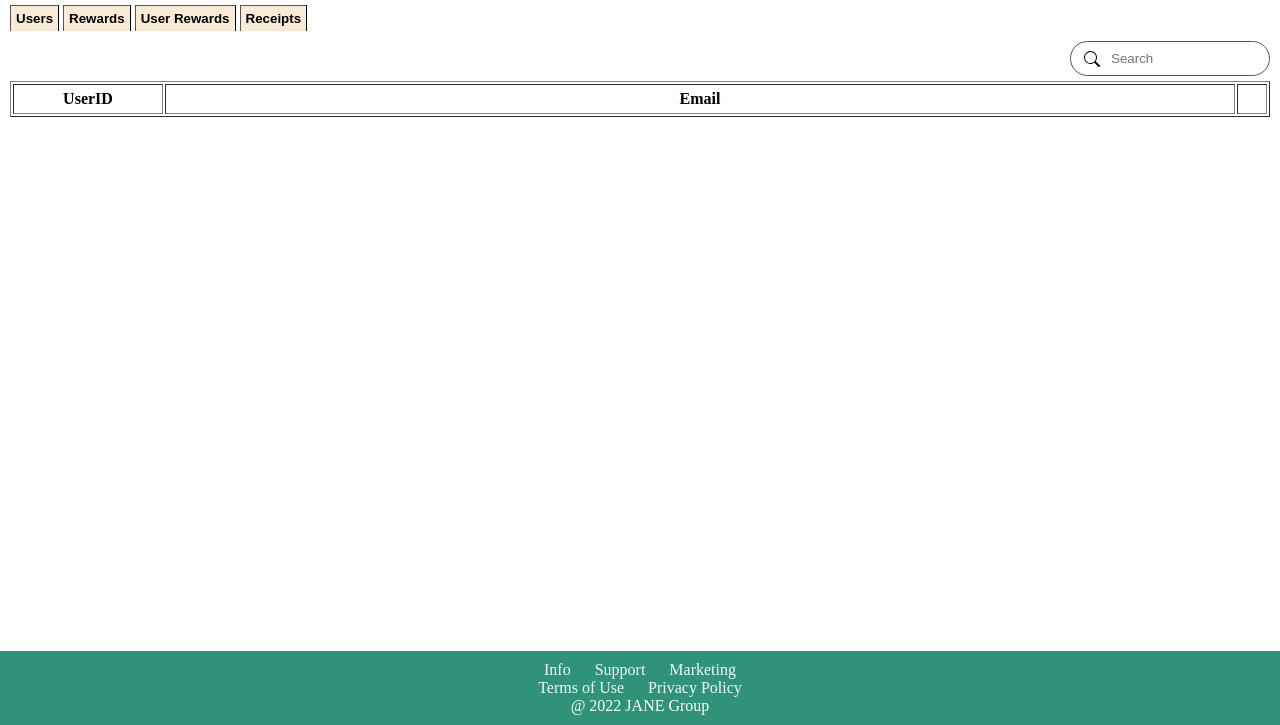
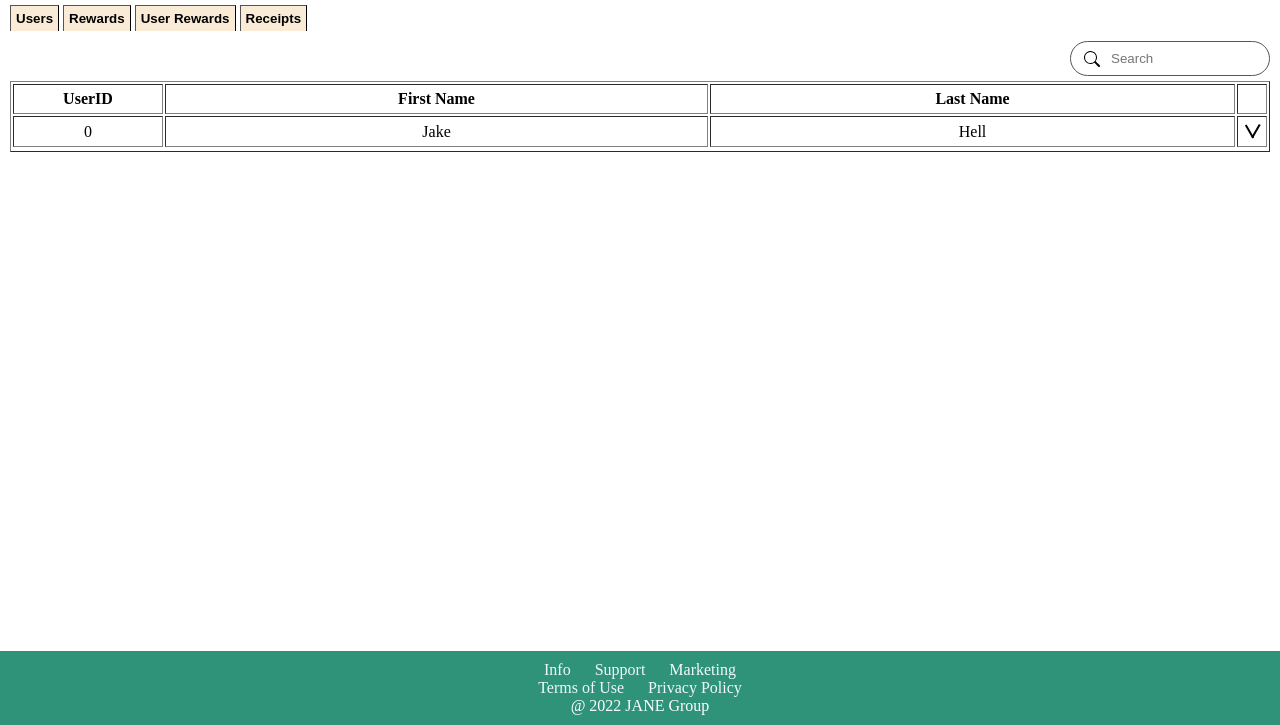
Before and after one commit to ebauss/2800-202210-DTC15, a website: page public/admin.html in a window 1280 px wide. Shown: the part 75-800 px from the top of the page. Drawn offline with nearby package versions, Linux system fonts and the light colour scheme.

Commit message:
Finished creating populating card function

```diff
--- a/public/CSS_Files/admin.css
+++ b/public/CSS_Files/admin.css
@@ -34,9 +34,10 @@ table{
     width: 100%;
 }
 
-th{
+th, td{
     padding-top: 5px;
     padding-bottom: 5px;
+    text-align: center;
 }
 
 .main-content{
--- a/public/CSS_Files/style.css
+++ b/public/CSS_Files/style.css
@@ -13,6 +13,10 @@
     padding: 0px;
     margin: 0px;
     box-sizing: border-box;
+}
+
+body{
+    font-family: Calibri,
 }
 
 li {
--- /dev/null
+++ b/public/CSS_Files/table-cell.css
@@ -0,0 +1,46 @@
+.cell-menu{
+    position: fixed;
+    transition: 0.3s;
+    width: 100%;
+    left: -100%;
+    display: flex;
+    flex-direction: column;
+    background-color: aquamarine;
+    justify-content: space-between;
+    gap: 10px;
+}
+
+.nav-menu.active{
+    left: 0;
+}
+
+.cell-dropdown-icon{
+    display: block;
+    cursor: pointer;
+}
+
+.cell-bar{
+    display: block;
+    width: 15px;
+    height: 2px;
+    margin: 5px auto;
+    background-color: black;
+    -webkit-transition: all 0.3s ease-in-out;
+    transition: all 0.3s ease-in-out;
+}
+
+.cell-bar:nth-child(1){
+    transform: translateX(3.5px) translateY(3px) rotate(-60deg);
+}
+
+.cell-bar:nth-child(2){
+    transform: translateX(-3px) translateY(-3.5px) rotate(60deg);
+}
+
+.cell-dropdown-icon.active .cell-bar:nth-child(1){
+    transform: translateY(3px) rotate(-45deg);
+}
+
+.cell-dropdown-icon.active .cell-bar:nth-child(2){
+    transform: translateY(-3px) rotate(45deg);
+}
--- a/public/JS_Files/Admin-data.js
+++ b/public/JS_Files/Admin-data.js
@@ -1 +1,53 @@
-dummy_data
+dummy_data = [
+    {
+     "user_id": 0,
+     "password": 23131232132132,
+     "firstname": "Jake",
+     "lastname": "Hell",
+     "email": "HellJake@Glassballoon.py",
+     "country": "Canada",
+     "age": 0,
+     "profile_icon": "htpps/",
+     "reward_points": 200,
+     "compass_id": "2312321",
+     "is_admin": true
+    }
+]
+
+function populate_table(data){
+    let tableTemplate = document.getElementById("table-template")
+    data.forEach(element => {
+        userID = element.user_id;
+        password = element.password;
+        fName = element.firstname;
+        lName = element.lastname;
+        email = element.email;
+        country = element.country;
+        age = element.age;
+        profile_icon = element.profile_icon;
+        points = element.reward_points;
+        compass_id = element.compass_id;
+        is_admin = element.is_admin;
+
+        let newcell = tableTemplate.content.cloneNode(true);
+        newcell.querySelector(".user-id").innerHTML = `${userID}`
+        newcell.querySelector(".user-first-name").innerHTML = `${fName}`
+        newcell.querySelector(".user-last-name").innerHTML = `${lName}`
+        newcell.querySelector(".user-password").innerHTML = `${password}`
+        newcell.querySelector(".user-email").innerHTML = `${email}`
+        newcell.querySelector(".user-country").innerHTML = `${country}`
+        newcell.querySelector(".user-points").innerHTML = `${points}`
+        newcell.querySelector(".user-age").innerHTML = `${age}`
+        newcell.querySelector(".user-profile-icon").innerHTML = `${profile_icon}`
+        newcell.querySelector(".user-compass-id").innerHTML = `${compass_id}`
+        newcell.querySelector(".user-admin").innerHTML = `${is_admin}`
+
+        document.getElementById("table-body").append(newcell);
+    });
+}
+
+function setup(){
+    populate_table(dummy_data)
+}
+
+$(document).ready(setup)
--- a/public/admin.html
+++ b/public/admin.html
@@ -24,9 +24,10 @@
     <!--------------------------->
     <!--   CSS Files go here   -->
     <!--------------------------->
-
     <link rel="stylesheet" href="../public/CSS_Files/style.css">
     <link rel="stylesheet" href="../public/CSS_Files/admin.css">
+    <link rel="stylesheet" href="CSS_Files/table-cell.css">
+
 </head>
 
 <body>
@@ -44,8 +45,23 @@
         <template id="table-template">
             <tr>
                 <td class="user-id">User ID </td>
-                <td class="user-email">User Email</td>
+                <td class="user-first-name">User First Name</td>
+                <td class="user-last-name">User Last Name</td>
+                <td><div class="cell-dropdown-icon"> <span class="cell-bar"></span> <span class="cell-bar"></span></div></td>
             </tr>
+
+            <div class="cell-dropdown">
+                <ul class="cell-menu">
+                    <li class="cell-items user-email"> User Email </li>
+                    <li class="cell-items user-password"> User Password </li>
+                    <li class="cell-items user-country"> User Country </li>
+                    <li class="cell-items user-points"> User Reward Points </li>
+                    <li class="cell-items user-age"> User Age </li>
+                    <li class="cell-items user-profile-icon"> User Profile Icon </li>
+                    <li class="cell-items user-compass-id"> User Compass ID </li>
+                    <li class="cell-items user-admin"> User Admin </li>
+                </ul>
+            </div>
         </template>
 
         <div class="main-content">
@@ -66,23 +82,11 @@
                         <tbody id="table-body">
                             <tr>
                                 <th width="150px"> UserID </th>
-                                <th> Email </th>
+                                <th> First Name </th>
+                                <th> Last Name </th>
                                 <th width="30px"> </th>
                             </tr>
                         </tbody>
-                        <!-- Make a toggle for these fields ->
-                            <td class="user-first-name">User FirstName</td>
-                <td class="user-last-name">User LastName</td>
-                <td class="user-country">User Country</td>
-                <td class="user-reward-points">User Reward Points</td>
-                            <th> Country </th>
-                        <th> Reward Points </th>
-                        <th> First Name </th>
-                        <th> Last Name </th>
-                        <td class="user-age">User Age</td>
-                <td class="user-profile-icon">User Profile Icon</td>
-                <td class="user-compass-id">User Compass ID</td>
-                <td class="user-admin">User Admin</td> -->
                     </table>
                 </div>
             </section>
@@ -97,6 +101,7 @@
     <!-- Your own JavaScript functions go here    -->
     <!---------------------------------------------->
     <script src="JS_Files/skeleton.js"> </script>
+    <script src="JS_Files/Admin-data.js"> </script>
 
 </body>
 
```
Also changed, not shown: public/Image_Files/dropdown_arrow2-512.webp (added).
